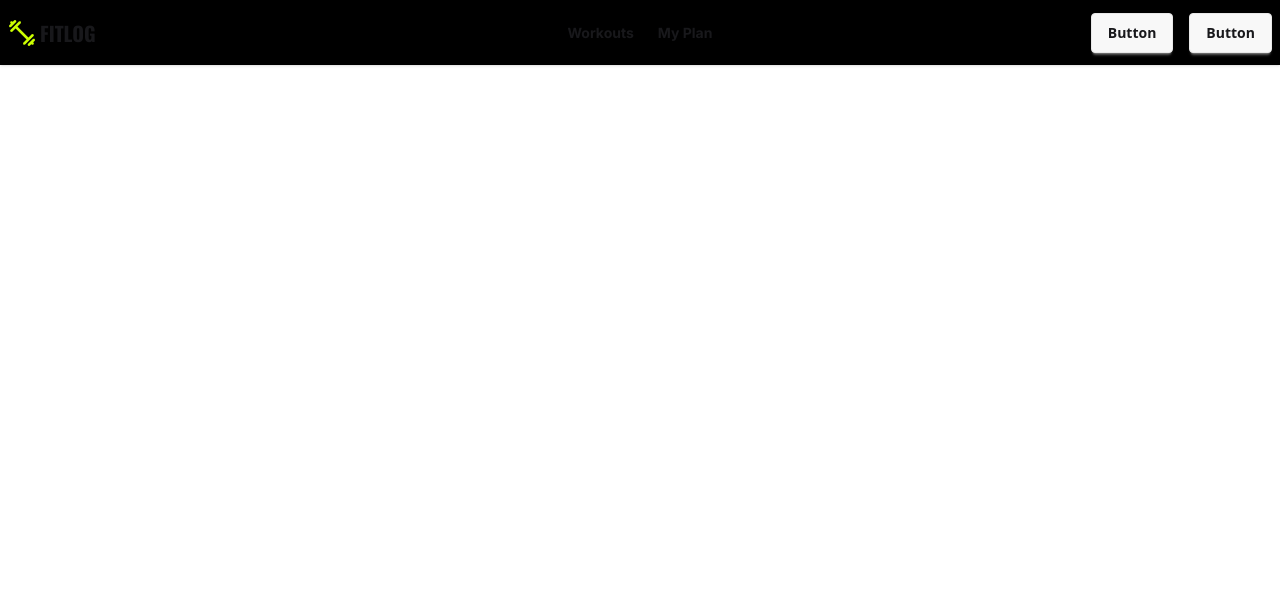
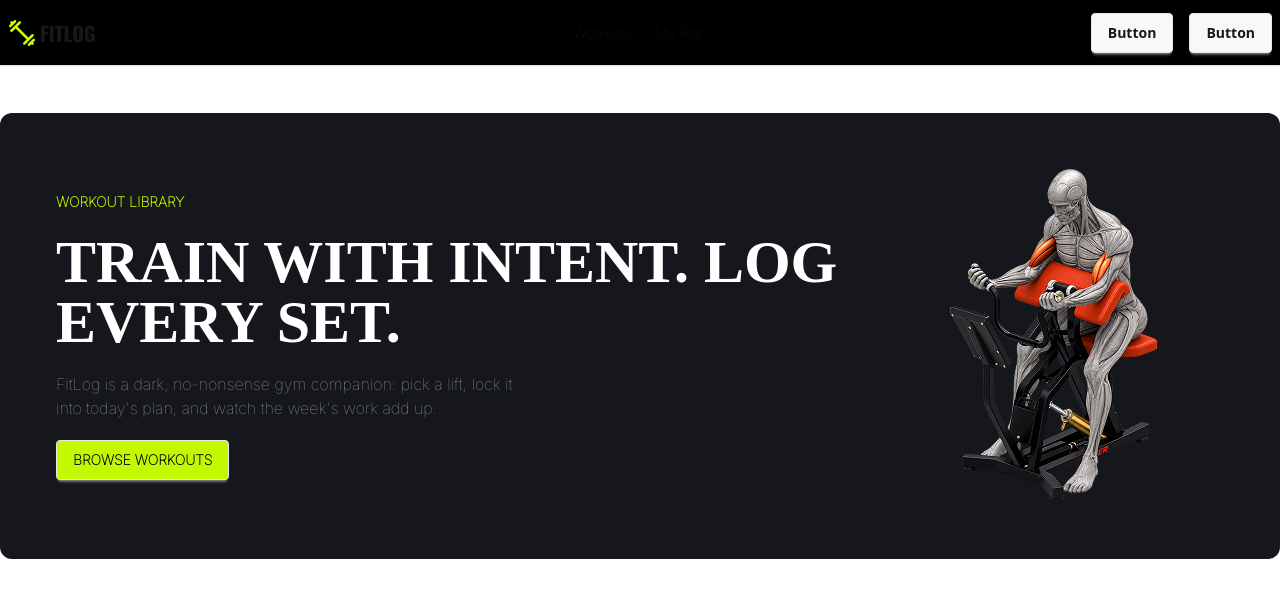
Before and after one commit to jobayerh99/assienment-fit-log, a Next.js app: page / in a window 1280 px wide. Shown: the top 598 px of the page. Built offline with nearby package versions, Linux system fonts and the light colour scheme.

Commit message:
banner section added

```diff
--- a/src/app/layout.js
+++ b/src/app/layout.js
@@ -10,7 +10,7 @@ const oswald = Oswald({
 });
 
 const inter = Inter({
-  weight: ["700"],
+  weight: ["100"],
   subsets: ["latin"],
   variable: "--font-inter",
 });
--- a/src/components/homepage/Banner.jsx
+++ b/src/components/homepage/Banner.jsx
@@ -1,17 +1,46 @@
-import React from 'react';
+import React from "react";
+import BannerImg from "@/assets/banner.png";
+import Image from "next/image";
 
 const Banner = () => {
     return (
-        <div className='container mx-auto bg-[#15171D]'>
-            {/* text section */}
-            <div>
-                <p></p>
+        <div className="container mx-auto bg-[#15171D] flex flex-col md:flex-row justify-between items-center p-6 sm:p-8 md:p-10 lg:p-14 my-6 md:my-12 rounded-xl">
+
+            {/* Text Section */}
+            <div className="space-y-5 text-center md:text-left">
+
+                <p className="font-[inter] font-bold text-sm text-[#C2F800] uppercase">
+                    WORKOUT LIBRARY
+                </p>
+
+                <h1 className="font-[oswad] text-4xl sm:text-5xl md:text-6xl font-extrabold text-white">
+                    TRAIN WITH INTENT. LOG{" "}
+                    <br className="hidden sm:block" />
+                    EVERY SET.
+                </h1>
+
+                <p className="font-normal font-[inter] text-sm sm:text-base text-[#9CA3AF]">
+                    FitLog is a dark, no-nonsense gym companion: pick a lift, lock it
+                    <br className="hidden md:block" />
+                    into today&apos;s plan, and watch the week&apos;s work add up.
+                </p>
+
+                <button className="btn uppercase font-[inter] font-bold text-sm text-black bg-[#C2F800] hover:bg-white hover:text-black">
+                    Browse workouts
+                </button>
             </div>
 
-            {/* image section */}
-            <div>
+            {/* Image Section */}
+            <div className="mt-8 md:mt-0">
+                <Image
+                    src={BannerImg}
+                    width={334}
+                    height={334}
+                    alt="banner image"
+                    className="w-55 sm:w-65 md:w-[334px] h-auto"
+                />
+            </div>
 
-            </div>
         </div>
     );
 };
```
